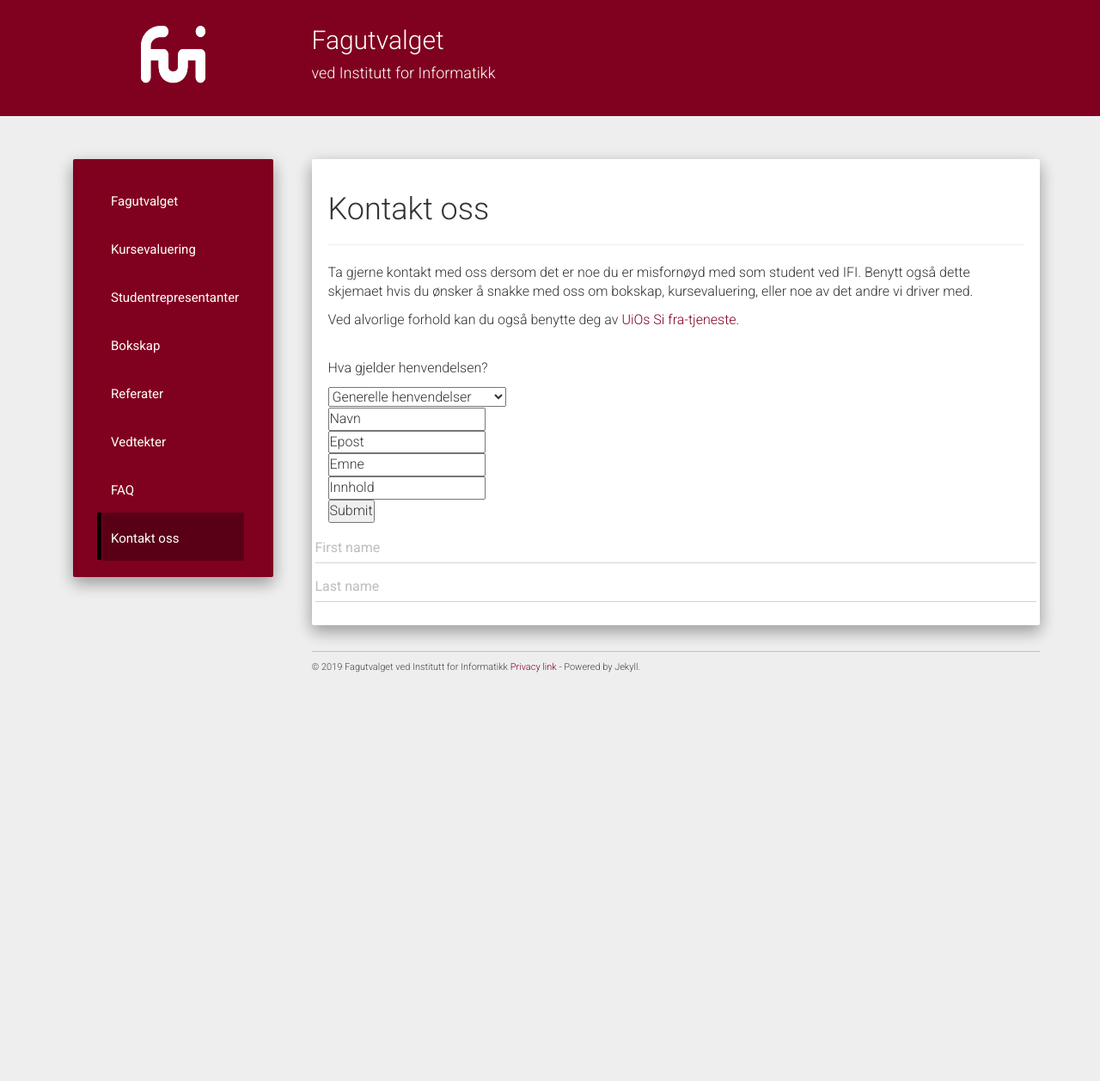
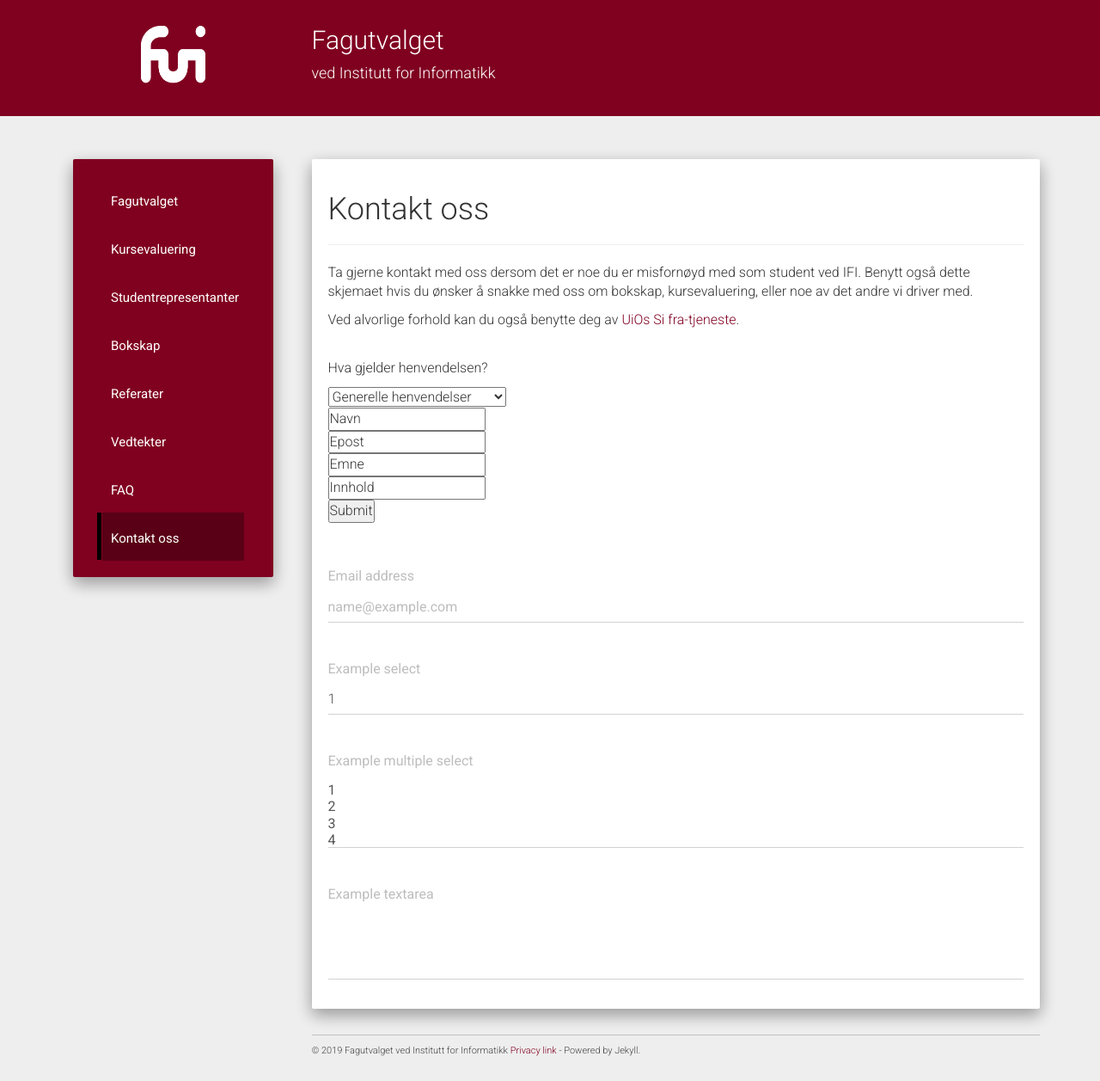
Before and after one commit to fui/fui.github.io, a Jekyll site: the page built from contact.md, in a window 1280 px wide. Shown: the whole page at 86% size. Built offline with Jekyll 4.4.1, drawn with Linux system fonts in a browser that asks for light colours; nearby versions of some CDN libraries; before the commit the page ends 900 px from its top, so only the background shows below that.

Commit message:
fixing contact

```diff
--- a/contact.md
+++ b/contact.md
@@ -33,15 +33,34 @@ Hva gjelder henvendelsen?
 <input type="text" name="contet" value="Innhold">
 <br>
 <input type="submit">
-
+<br><br>
 
 <form>
-  <div class="row">
-    <div class="col">
-      <input type="text" class="form-control" placeholder="First name">
-    </div>
-    <div class="col">
-      <input type="text" class="form-control" placeholder="Last name">
-    </div>
+  <div class="form-group">
+    <label for="exampleFormControlInput1">Email address</label>
+    <input type="email" class="form-control" id="exampleFormControlInput1" placeholder="name@example.com">
   </div>
-</form>
+  <div class="form-group">
+    <label for="exampleFormControlSelect1">Example select</label>
+    <select class="form-control" id="exampleFormControlSelect1">
+      <option>1</option>
+      <option>2</option>
+      <option>3</option>
+      <option>4</option>
+      <option>5</option>
+    </select>
+  </div>
+  <div class="form-group">
+    <label for="exampleFormControlSelect2">Example multiple select</label>
+    <select multiple class="form-control" id="exampleFormControlSelect2">
+      <option>1</option>
+      <option>2</option>
+      <option>3</option>
+      <option>4</option>
+      <option>5</option>
+    </select>
+  </div>
+  <div class="form-group">
+    <label for="exampleFormControlTextarea1">Example textarea</label>
+    <textarea class="form-control" id="exampleFormControlTextarea1" rows="3"></textarea>
+  </div>
```
